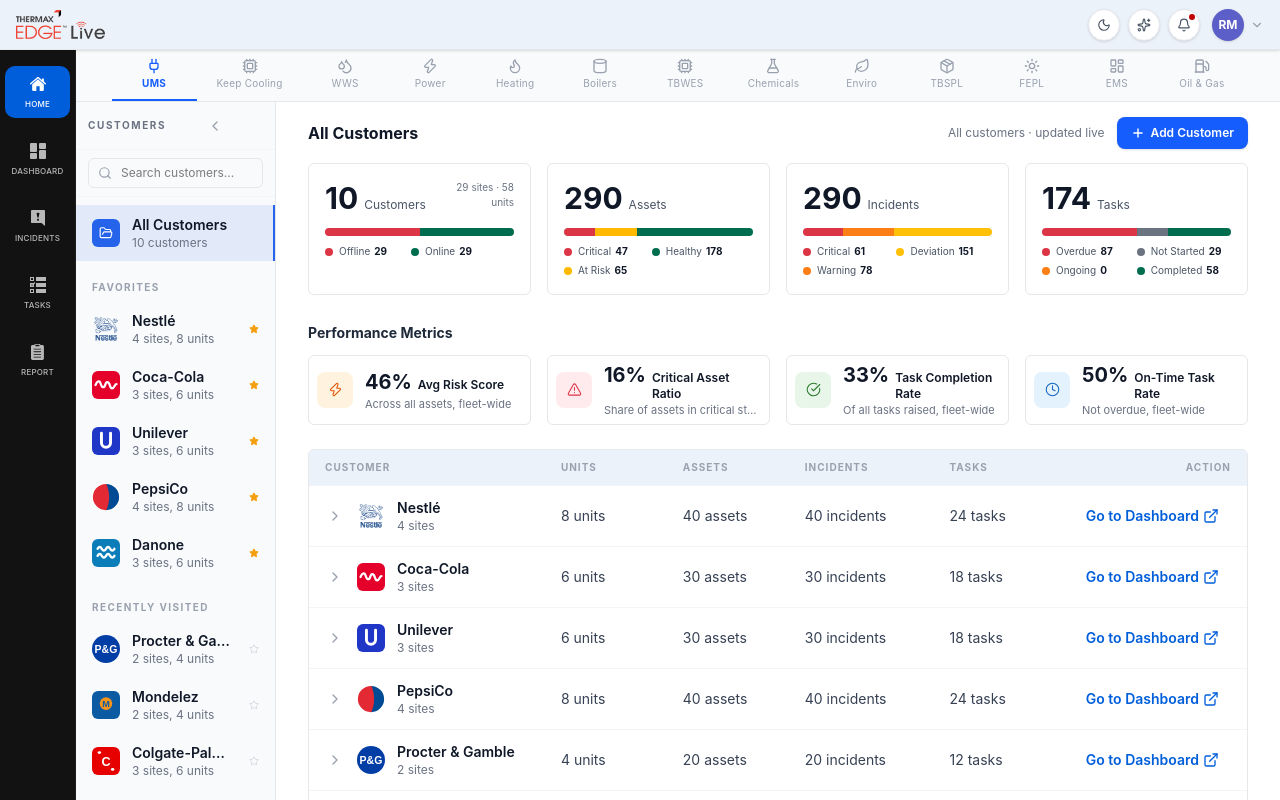
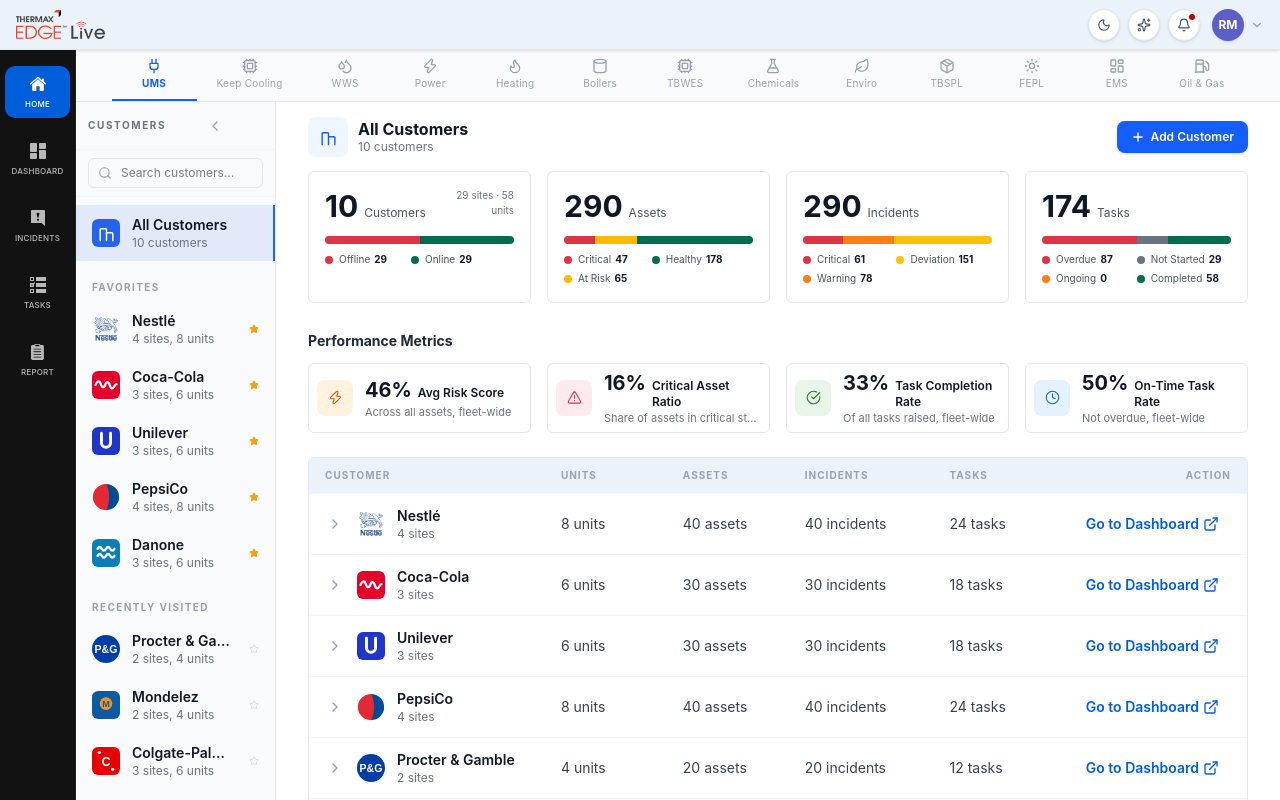
Before and after one commit to ramachandrudum/TmxEdgeLiveNew, a React (Vite) app: page / in a window 1280 px wide. Shown: the top 800 px of the page. Built offline with nearby package versions, Linux system fonts and the light colour scheme.

Commit message:
features added

```diff
--- a/src/App.tsx
+++ b/src/App.tsx
@@ -82,7 +82,7 @@
     <div className="flex flex-col h-screen bg-[var(--bg-main)] overflow-hidden">
       {/* Full-width Header top bar */}
       <Header
-        customer={currentCustomer}
+        customer={currentCustomer ?? (persona.type === 'external' ? customers[0] : null)}
         customers={customers}
         dark={dark}
         isDashboard={page === 'dashboard'}
@@ -149,11 +149,16 @@
                 {/* Section header */}
                 {activeCustomer === 'all' ? (
                   <div className="section-head flex items-center justify-between flex-wrap gap-3" style={{ marginBottom: 14 }}>
-                    <h3 className="text-base font-bold text-gray-900">All Customers</h3>
+                    <div className="header-title flex items-center gap-2.5">
+                      <div className="header-icon w-10 h-10 rounded-lg bg-blue-50 text-blue-600 flex items-center justify-center shrink-0">
+                        <svg width="19" height="19" viewBox="0 0 24 24" fill="none"><path d="M4 21V7a1 1 0 0 1 1-1h6a1 1 0 0 1 1 1v14M12 21v-9a1 1 0 0 1 1-1h6a1 1 0 0 1 1 1v9" stroke="currentColor" strokeWidth="1.8" strokeLinecap="round" strokeLinejoin="round"></path></svg>
+                      </div>
+                      <div>
+                        <h3 className="text-base font-bold text-gray-900 leading-tight">All Customers</h3>
+                        <div className="header-sub text-xs text-gray-500">{customers.length} customers</div>
+                      </div>
+                    </div>
                     <div className="flex items-center gap-3">
-                      <span className="section-sub text-xs text-gray-500">
-                        All customers · updated live
-                      </span>
                       <button className="sidebar-add-btn flex items-center gap-1.5 px-3.5 py-2 rounded-lg bg-blue-600 text-white text-xs font-semibold shadow-sm hover:bg-blue-700 transition-all cursor-pointer">
                         <Plus className="w-3.5 h-3.5" strokeWidth={2.4} />
                         Add Customer
--- a/src/components/CustomerSidebar.tsx
+++ b/src/components/CustomerSidebar.tsx
@@ -1,4 +1,4 @@
-import { ChevronLeft, FolderOpen, Search, Star } from 'lucide-react'
+import { ChevronLeft, Search, Star } from 'lucide-react'
 import { useState } from 'react'
 import CustomerLogo from './Logos'
 import { customers } from '../data/dashboard'
@@ -134,7 +134,7 @@
           }`}
         >
           <div className="w-7 h-7 rounded-md flex items-center justify-center shrink-0" style={{ background: '#2563EB' }}>
-            <FolderOpen className="w-3.5 h-3.5 text-white" />
+            <svg width="19" height="19" viewBox="0 0 24 24" fill="none"><path d="M4 21V7a1 1 0 0 1 1-1h6a1 1 0 0 1 1 1v14M12 21v-9a1 1 0 0 1 1-1h6a1 1 0 0 1 1 1v9" stroke="currentColor" strokeWidth="1.8" strokeLinecap="round" strokeLinejoin="round" className="text-white" /></svg>
           </div>
           {!collapsed && (
             <div className="min-w-0 text-left flex-1">
```
